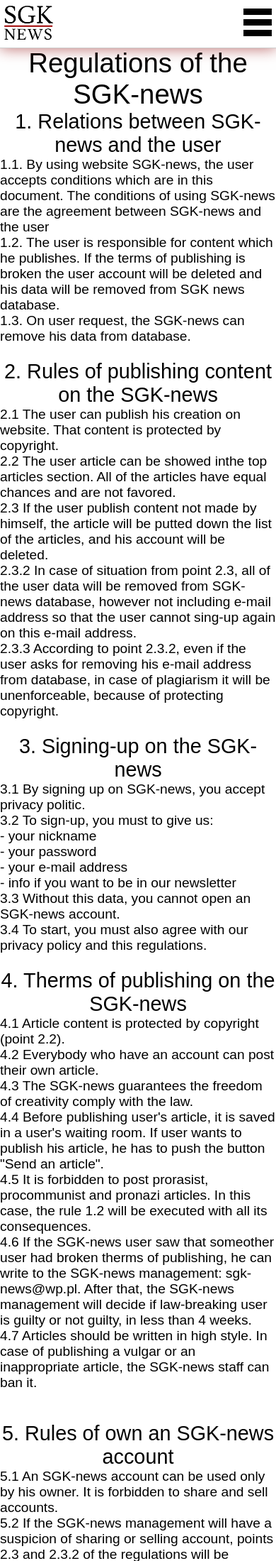
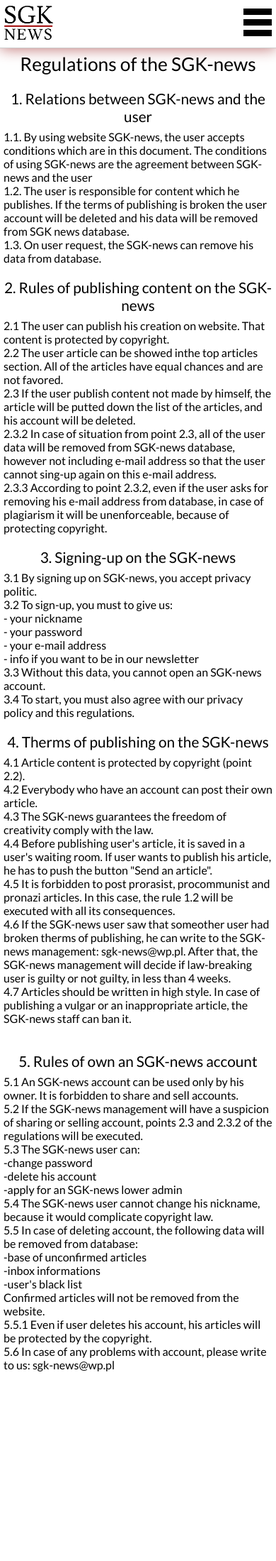
Before and after one commit to SKupisz/sgk-news, a PHP site: page /sgk-news/regulations.php in a window 390 px wide. Shown: the top 2199 px of the page at 71% size. After the commit the page ends 1932 px from the top, so only its background shows below. Run offline with PHP 8.4, Linux system fonts and the light colour scheme.

Commit message:
Regulations design improved

```diff
--- a/regulations.php
+++ b/regulations.php
@@ -21,12 +21,12 @@
       {
         if($counter == 0)
         {
-          ?><header class = "header" id = "main"><?php
+          ?><header class = "header main"><?php
           echo fgets($reg);?></header><?php
         }
         else if($counter == 1 || $counter == 6 || $counter == 13 || $counter ==23 || $counter == 33)
         {
-          ?><header class = "header" id = "usual"><?php
+          ?><header class = "header usual"><?php
           echo fgets($reg);?></header><?php
         }
         else {
--- a/regulations/main.css
+++ b/regulations/main.css
@@ -3,17 +3,39 @@
   padding: 0;
 }
 #umain{
-  font-family: Arial;
+  font-family: 'Lato',sans-serif;
   font-size: 1.2em;
+  padding-left: 5px;
+  padding-right: 5px;
+  width: calc(100% - 10px);
 }
 .header{
   width: 100%;
   text-align: center;
-
+  font-size: 'Oswald',sans-serif;
 }
-#main{
+.main{
   font-size: 2em;
+  margin-bottom: 20px;
+  padding-top: 7px;
 }
-#usual{
+.usual{
   font-size: 1.5em;
+  margin-bottom: 7px;
 }
+@media screen and (max-width: 536px){
+  #umain{
+    font-size: 1em;
+  }
+  .main{
+    font-size: 1.8em;
+  }
+  .usual{
+    font-size: 1.3em;
+  }
+}
+@media screen and (max-width: 396px){
+  .main{
+    font-size: 1.65em;
+  }
+}
```
